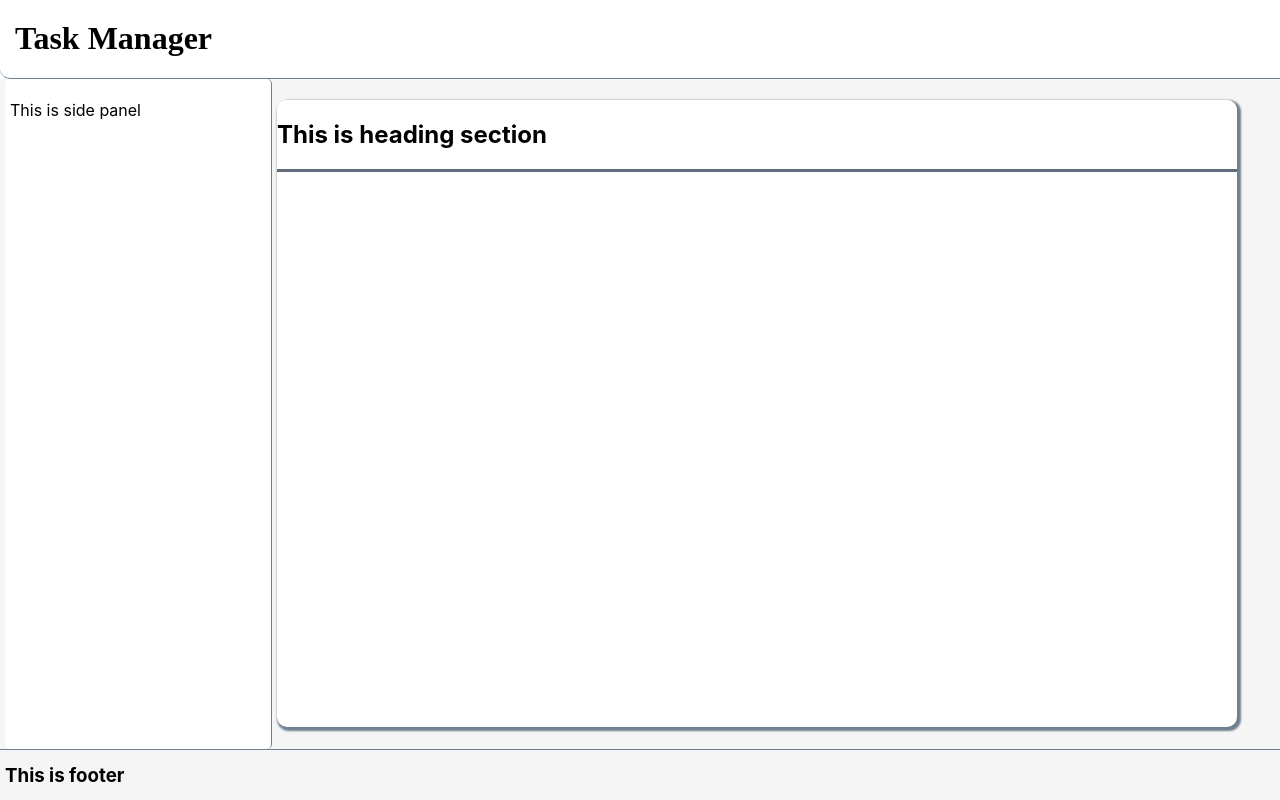
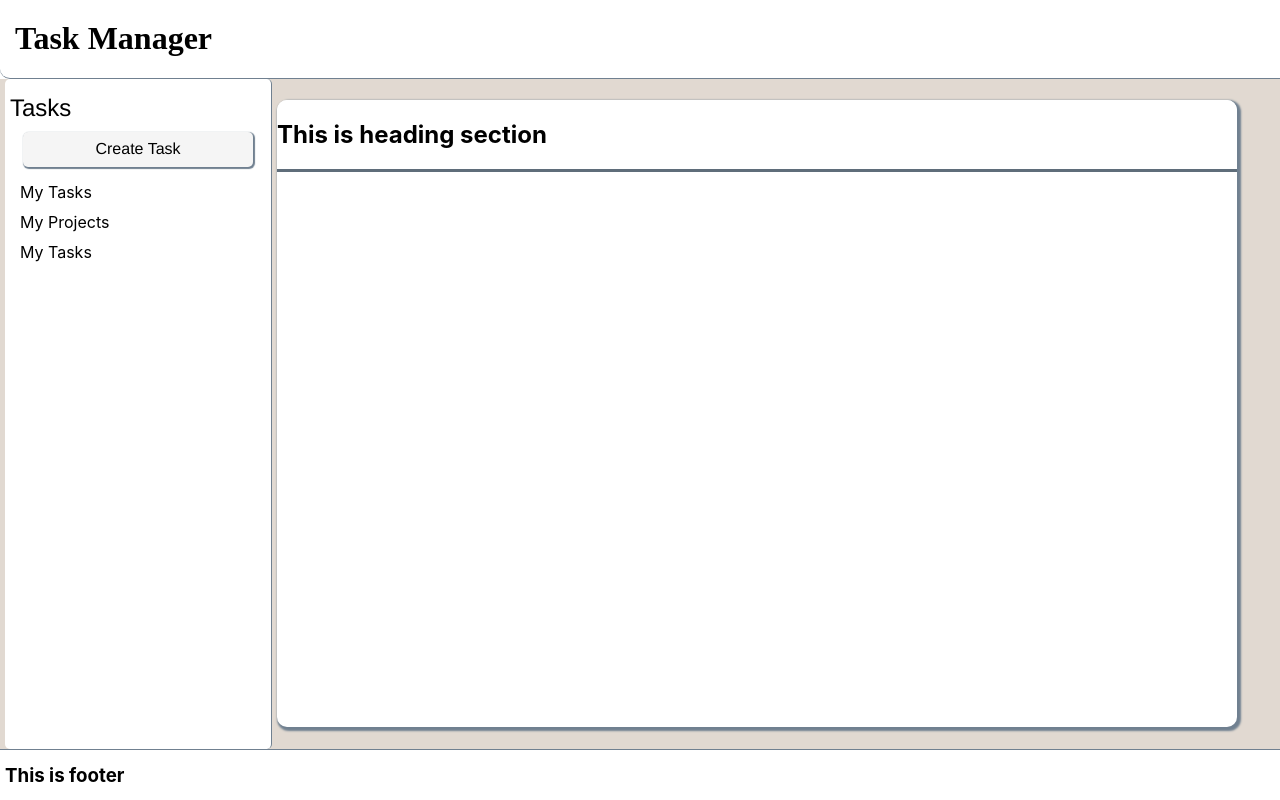
Before and after one commit to a-deep97/Task-manager, a React (Create React App) app in the folder task_manager_ui/: page /projects in a window 1280 px wide. Built offline with nearby package versions, Linux system fonts and the light colour scheme.

Commit message:
Added some ui on side panel inclusing quick links

```diff
--- a/task_manager_ui/src/static/css/footer.css
+++ b/task_manager_ui/src/static/css/footer.css
@@ -1,6 +1,6 @@
 .footer{
     display: inherit;
-    background-color: var(--code1_color6);
+    background-color: var(--code1_color7);
     border-top: 1px solid var(--code1_color3);
     align-items: center;
     width: 100%;
--- a/task_manager_ui/src/static/css/side-panel.css
+++ b/task_manager_ui/src/static/css/side-panel.css
@@ -1,12 +1,76 @@
 .side-panel{
     background-color: var(--code1_color7);
     border-right: 1px solid var(--code1_color3);
+    overflow-y: scroll;
+    overflow-x: hidden;
     border-radius: 5px;
     display: inherit;
     flex-direction: column;
-    align-items: flex-start;
+    justify-content: flex-start;
+    align-items: center;
     padding: 5px;
     height: 100%;
     width: 20%;
     height: 100%;
 }
+
+#side-panel-heading{
+
+    width: 100%;
+    font-family:'Franklin Gothic Medium', 'Arial Narrow', Arial, sans-serif;
+    font-size:x-large;
+    padding: 10px;
+    align-items: center;
+}
+
+#create-task-btn{
+    border: none;
+    background-color: var(--code1_color6);
+    box-shadow: 1px 1px 1px 1px var(--code1_color3);
+    border-radius: 5px;
+    align-items: center;
+    font-family:'Franklin Gothic Medium', 'Arial Narrow', Arial, sans-serif;
+    font-size: medium;
+    width: 90%;
+    height: 35px;
+}
+#create-task-btn:hover{
+    background-color: var(--code1_color5);
+}
+
+#side-panel-contents{
+    display: inherit;
+    flex-direction: column;
+    justify-content: flex-start;
+    align-items: center;
+    width: 100%;
+    margin-top: 5px;
+    padding-top: 5px;
+    padding-bottom: 5px;
+}
+
+#side-panel-link-container{
+    display: inherit;
+    flex-direction: column;
+    justify-content: flex-start;
+    align-items: flex-start;
+    width: 100%;
+}
+
+.side-panel-links{
+    display: inherit;
+    flex-direction: row;
+    justify-content: flex-start;
+    align-items: center;
+    width: 90%;
+    height: 20px;
+    font-size: medium;
+    align-items: center;
+    padding-top: 5px;
+    padding-bottom: 5px;
+    padding-left: 10px;
+    border-radius: 5px;
+}
+.side-panel-links:hover{
+    background-color: #E1D9D1;
+}
--- a/task_manager_ui/src/static/css/variables.css
+++ b/task_manager_ui/src/static/css/variables.css
@@ -3,7 +3,7 @@
     --code1_color2: #5F6D7A;
     --code1_color3: #708090;
     --code1_color4: #D3D3D3;
-    --code1_color5: #F5F5F5;
+    --code1_color5: #E1D9D1;
     --code1_color6: whitesmoke;
     --code1_color7: white;
 }
--- a/task_manager_ui/src/static/js/components/side-panel.js
+++ b/task_manager_ui/src/static/js/components/side-panel.js
@@ -9,7 +9,15 @@ class SidePanel extends Component{
     render(){
         return(
             <div className="side-panel">
-                <p>This is side panel</p>
+                <div id="side-panel-heading">Tasks</div>
+                <button id="create-task-btn"> Create Task</button>
+                <div id="side-panel-contents">
+                    <div id="side-panel-link-container">
+                        <div id="my-tasks" className="side-panel-links">My Tasks</div>
+                        <div id="my-projects" className="side-panel-links">My Projects</div>
+                        <div id="my-tasks" className="side-panel-links">My Tasks</div>
+                    </div>
+                </div>
             </div>
         );
     };
```
